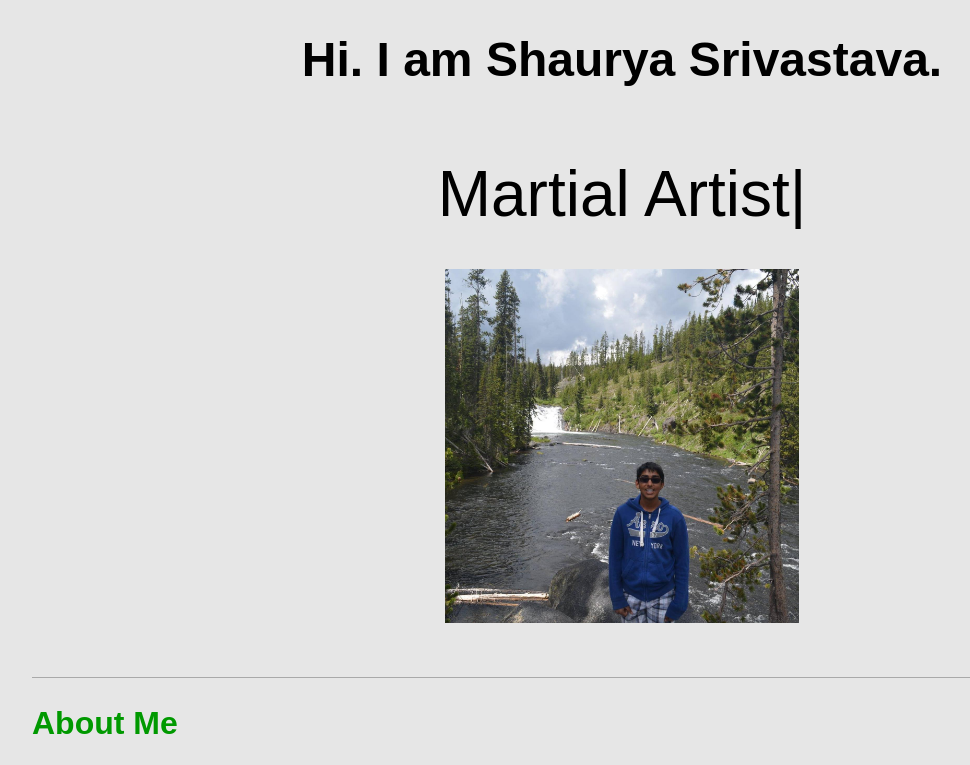
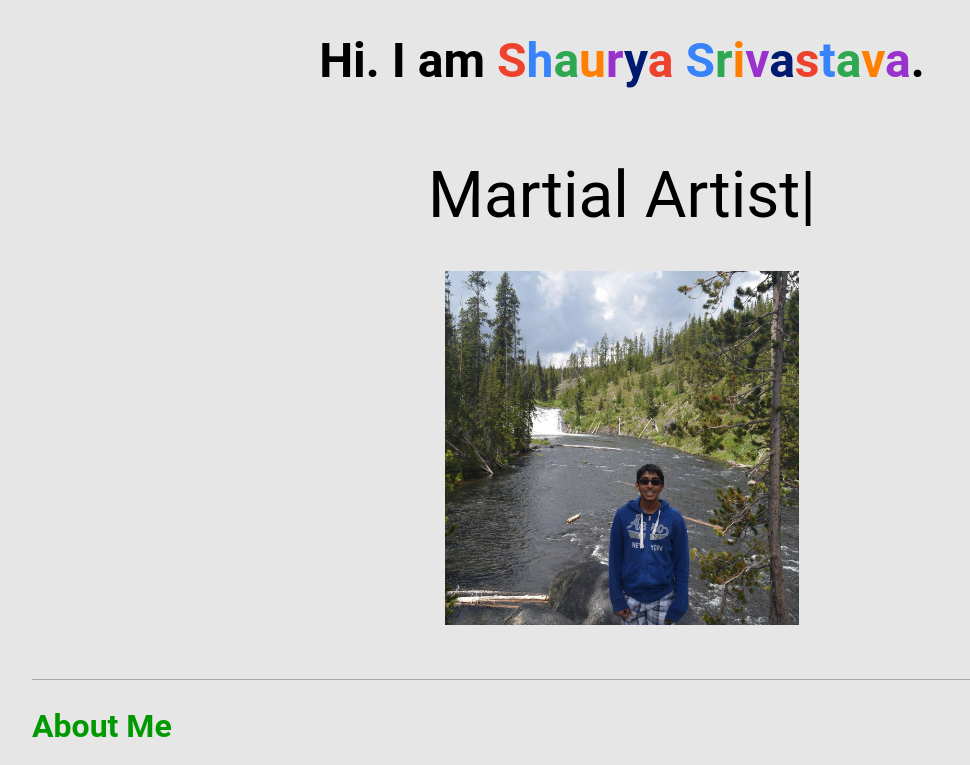
Before and after one commit to ShauryaS/shauryas.github.io, a plain HTML site: page index.html in a window 1280 px wide. Shown: the top 765 px of the page, without its empty margins (18-988 px from the left). Drawn offline with Linux system fonts and the light colour scheme.

Commit message:
Added some color to the title

```diff
--- /dev/null
+++ b/Enhancer.js
@@ -0,0 +1,4 @@
+var colors = ["gRed", "gOrange", "gYellow", "gGreen", "gBlue", "gIndigo", "gPurple"];
+var colorSelector = function(){
+	return color[Math.floor(Math.random()*colors.length];
+}
--- a/StyleSheet.css
+++ b/StyleSheet.css
@@ -1,5 +1,5 @@
 body{
-  font-family: sans-serif;
+  font-family: 'Roboto', sans-serif;
   background-color: #E6E6E6;
   color: black;
   margin-left: 50px;
@@ -193,3 +193,21 @@ h1{
   clear: both;
   border-top: 1px solid #A9A9A9;
 }
+.gRed{
+  color: #EE422E;
+}
+.gOrange{
+  color: #FF8000;
+}
+.gGreen{
+  color: #2FA851;
+}
+.gBlue{
+  color: #3883FA;
+}
+.gNavy{
+  color: #001a70;
+}
+.gPurple{
+  color: #9932CC;
+}
--- a/index.html
+++ b/index.html
@@ -5,6 +5,7 @@
 		<link type="text/css" rel="stylesheet" href="StyleSheet.css"/>
 		<link rel="shortcut icon" href="s.ico" />
 		<script src="jquery-2.1.4.js"></script>
+		<script src="Enhancer.js"></script>
 		<script src="typed.js-master/js/typed.js"></script>
 		<script>
 		    $(function(){
@@ -17,8 +18,8 @@
 		</script>
 	</head>
 	<body>
-		<h1>Hi. I am Shaurya Srivastava.</h1>
-		<center><span class = "moving-text type-this"></span></center>
+		<h1>Hi. I am <strong><span class="gRed">S</span><span class="gBlue">h</span><span class="gGreen">a</span><span class="gOrange">u</span><span class="gPurple">r</span><span class="gNavy">y</span><span class="gRed">a</span> <span class="gBlue">S</span><span class="gGreen">r</span><span class="gOrange">i</span><span class="gPurple">v</span><span class="gNavy">a</span><span class="gRed">s</span><span class="gBlue">t</span><span class="gGreen">a</span><span class="gOrange">v</span><span class="gPurple">a</span></strong>.</h1>
+		<center><span class = "colorSelector() moving-text type-this"></span></center>
 		<center><img src="ShauryaS.jpg" width="30%" height="30%"/></center>
 		<div id="About">
 			<h2>About Me</h2>
```
